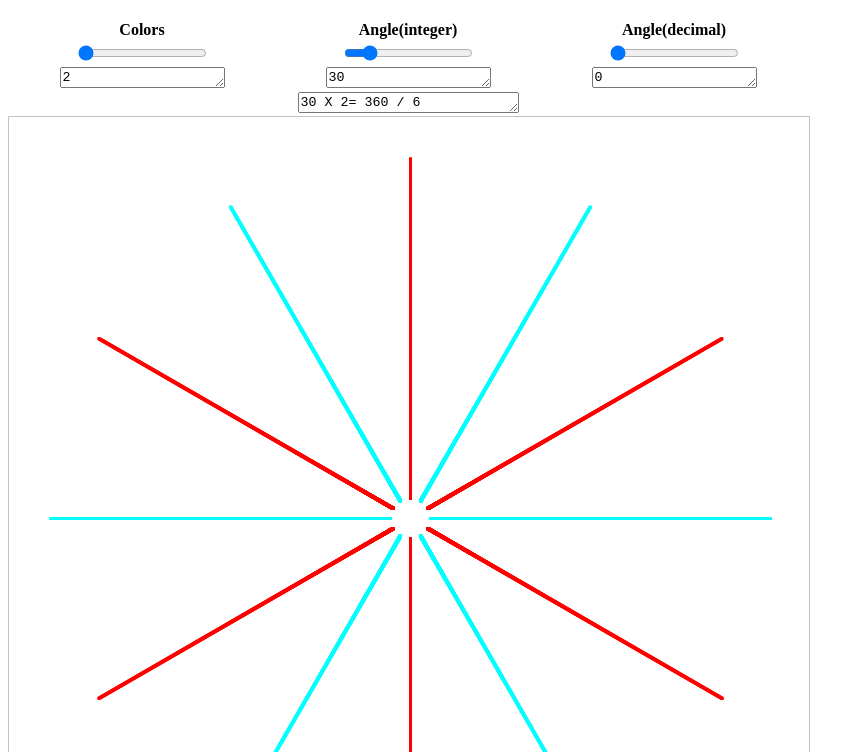
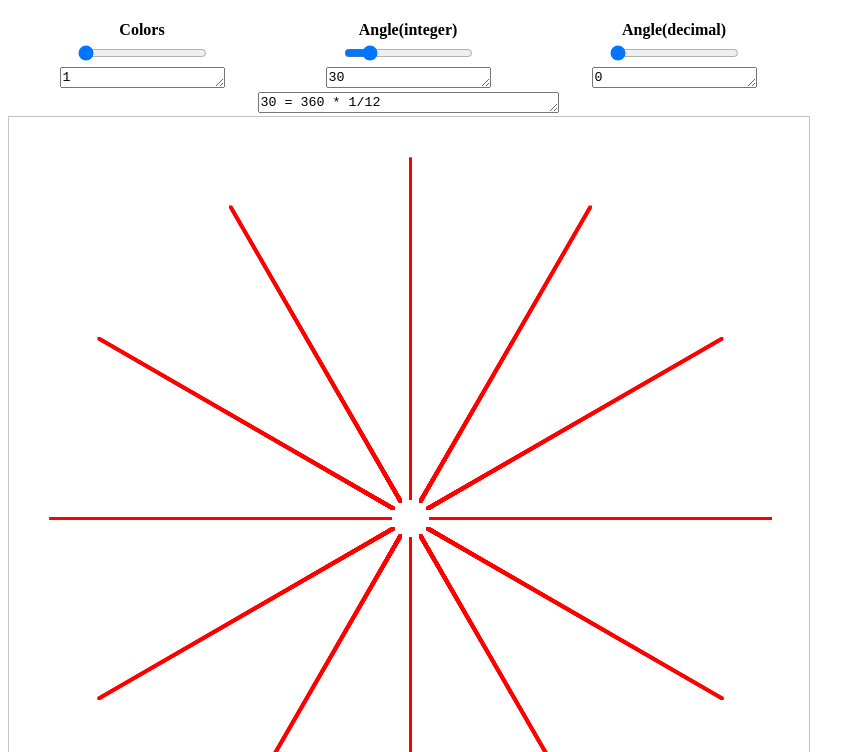
Before and after one commit to phrwtz/multimap, a plain HTML site: page index.html in a window 1280 px wide. Shown: the part 48-800 px from the top of the page, without its empty margins (0-865 px from the left). Drawn offline with nearby package versions, Linux system fonts and the light colour scheme.

Commit message:
Added support for reporting fractions

```diff
--- a/index.html
+++ b/index.html
@@ -12,7 +12,7 @@
         </tr>
         <tr align="center">
             <td>
-                <input type="range" min="2" max="360" value=2 class="slider" length="2" id="colorSlider">
+                <input type="range" min="1" max="360" value=1 class="slider" length="2" id="colorSlider">
             </td>
             <td>
                 <input type="range" min="1" max="180" value="30" step="1" class="slider" id="angleSlider">
@@ -25,7 +25,8 @@
             <td>
                 <textarea readonly name="colorsBox" id="colorsBox" cols="18" rows="1"></textarea>
             </td>
-            <td><textarea readonly name="angleBox" id="angleBox" cols="18" rows="1"></textarea>
+            <td>
+                <textarea readonly name="angleBox" id="angleBox" cols="18" rows="1"></textarea>
             </td>
             <td>
                 <textarea readonly name="deltaBox" id="deltaBox" cols="18" rows="1"></textarea>
@@ -33,7 +34,7 @@
         </tr>
         <tr>
             <td colspan="3" align="center">
-                    <textarea readonly name="infoBos" id="infoBox" cols="25" rows="1"></textarea>
+                <textarea readonly name="infoBos" id="infoBox" cols="35" rows="1"></textarea>
             </td>
         </tr>
     </table>
@@ -69,8 +70,8 @@
             r = 360,
             t = 0,
             i = 1,
-            tolerance = .0001,
             c = Math.PI / 180; // Degrees to radians conversion factor
+            approxEquql = "&#8776"; //Unicode
 
         canvas.width = w;
         canvas.height = h;
@@ -89,13 +90,23 @@
             angleStr = aSlider.value;
             angle = parseFloat(angleStr);
             theta = angle + delta;
-            aOutput.innerHTML = theta;
-            cm = theta * colors / 360; //Multiple of 360 that equals colors times angle
-            roundCM = Math.round(cm * 1000) / 1000;
-            oneOverCM = Math.round(1000 / cm) / 1000;
-            cMsg = (cm < 1 ? "= 360 / " + oneOverCM : "= 360 X " + roundCM);
-            iOutput.innerHTML = theta + " X " + colors + cMsg;
-
+            aOutput.innerHTML = Math.round(theta * 1000) / 1000;
+            cm = theta / 360; //Multiple of 360 that equals colors times angle
+            if (isInteger(cm, .001)) {
+                cMsg = (Math.round(cm) == 1 ? " &#8776 360" : " &#8776 360 * " + Math.round(cm));
+            } else {
+                matrix = findFraction(theta/360);
+                if (matrix[2] == 0) {
+                    roundCM = Math.round(cm * 1000) / 1000;
+                    oneOverCM = Math.round(1000 / cm) / 1000;
+                    cMsg = (cm < 1 ? " &#8776 360 / " + oneOverCM : " &#8776 360 X " + roundCM);
+                } else {
+                    cMsg = (cm < 1 ? " = 360 * " + matrix[1] + "/" + matrix[2] : " = 360 * (" + matrix[0] + " + " +
+                        matrix[1] +
+                        "/" + matrix[2] + ")")
+                }
+            }
+            iOutput.innerHTML = theta + cMsg;
         }
 
 
@@ -136,10 +147,6 @@
                 t += angle + delta;
                 i++;
                 r *= 0.9999;
-                if (((t - (Math.floor(t))) < tolerance) || ((t + 2 * tolerance) - (Math.floor(t + 2 * tolerance)) <
-                        tolerance)) {
-
-                }
             }
         }
 
@@ -147,12 +154,28 @@
             ctx.clearRect(0, 0, 800, 800);
         }
 
-        function gcd(a, b) { //Gets the greatest common divisor of a and b by Euclid's method. Note: assumes a and b positive integers
-            if (!b) {
-                return a;
+        function isInteger(num, tol) {
+            return ((num - (Math.floor(num)) < tol) || (num - Math.floor(num + 2 * tol)) < tol)
+        }
+
+        function findFraction(n) {
+            if (!isInteger(n)) {
+                var fraction = [0, 0, 0];
+                var intPart = Math.floor(n);
+                var fracPart = n - intPart;
+                for (var denominator = 2; denominator < 200; denominator++) {
+                    var numerator = fracPart * denominator;
+                    if (isInteger(numerator, 0.001)) {
+                        fraction = [intPart, Math.round(numerator), denominator];
+                        break;
+                    } else {
+                        fraction = [intPart, fracPart, 0];
+                    }
+                }
+                return fraction;
             }
-            return gcd(b, a % b)
         }
+
 
         setParameters();
         drawMap();
```
